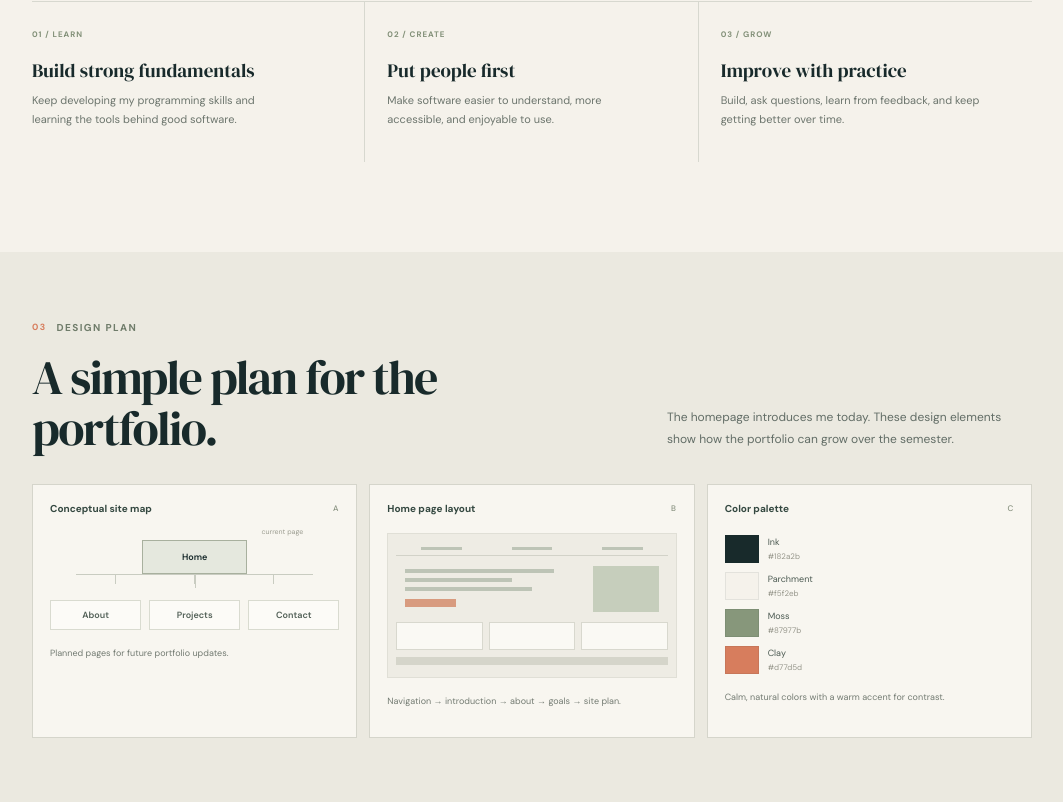
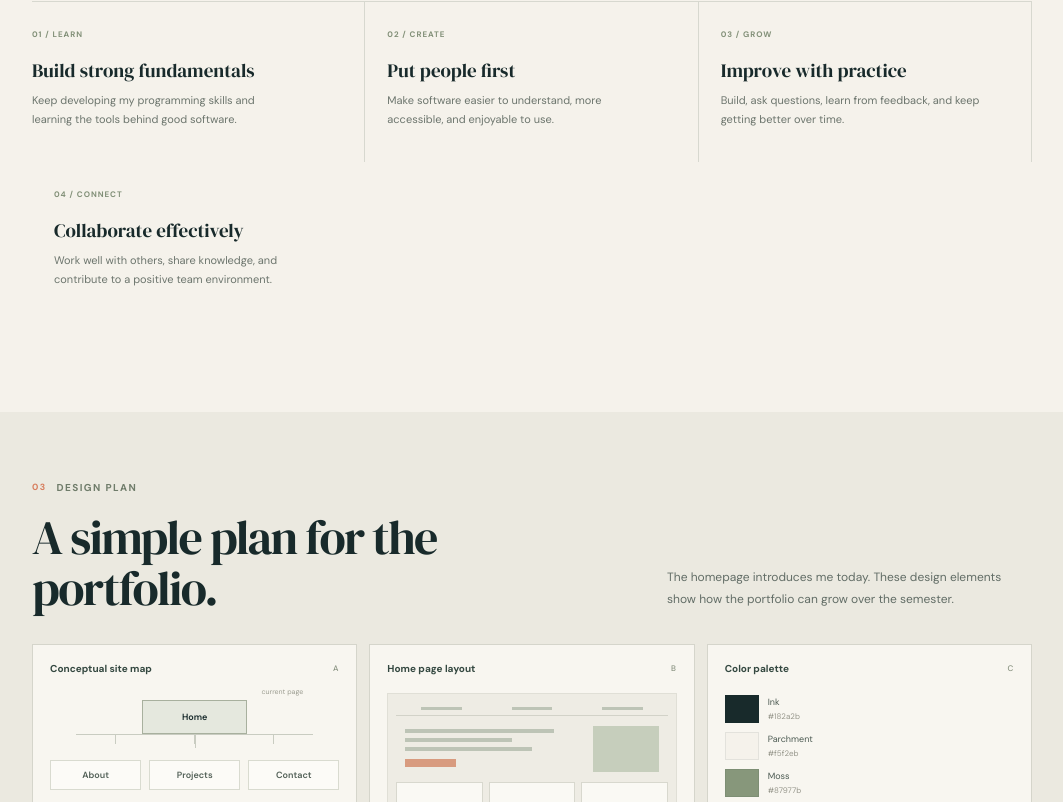
Before and after one commit to Praetorian0420/wolfe-emery_jesse_portfolio, a Vue app: page / in a window 1280 px wide. Shown: the part 1253-2055 px from the top of the page, without its empty margins (108-1171 px from the left). Built offline with nearby package versions, Linux system fonts and the light colour scheme.

Commit message:
feat: add collaboration goal card to the portfolio

```diff
--- a/src/App.vue
+++ b/src/App.vue
@@ -98,6 +98,11 @@ const palette = [
             <h3>Improve with practice</h3>
             <p>Build, ask questions, learn from feedback, and keep getting better over time.</p>
           </article>
+          <article class="goal-card">
+            <span class="goal-number">04 / CONNECT</span>
+            <h3>Collaborate effectively</h3>
+            <p>Work well with others, share knowledge, and contribute to a positive team environment.</p>
+          </article>
         </div>
       </section>
 
```
